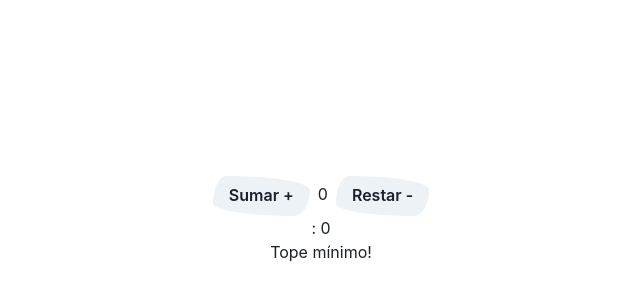
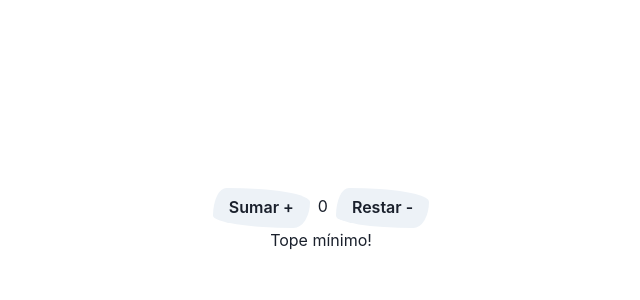
Before and after one commit to JuanIgnacioMarchetto/tareacclase5React, a React (Create React App) app: page / in a window 1280 px wide. Shown: the part 196-496 px from the top of the page, without its empty margins (319-959 px from the left). Built offline with nearby package versions, Linux system fonts and the light colour scheme.

Commit message:
21/11/2023-11:21

```diff
--- a/src/App.js
+++ b/src/App.js
@@ -9,16 +9,7 @@ const theme = extendTheme({
       baseStyle: {
         borderRadius: '14% 86% 17% 83% / 69% 35% 65% 31%',
       },
-      variants: {
-        primary: {
-          backgroundColor: 'primary',
-          color: '#722856',
-        },
-        secondary: {
-          backgroundColor: 'secondary',
-          color: 'rgb(112, 9, 9)',
-        },
-      },
+
     },
   },
 });
--- a/src/components/ContadorResponsive/ContadorResponsive.jsx
+++ b/src/components/ContadorResponsive/ContadorResponsive.jsx
@@ -3,7 +3,6 @@ import { Box, Button, useMediaQuery } from '@chakra-ui/react';
 
 const ContadorResponsive = () => {
     const [contador, setContador] = React.useState(0);
-    const [times, setTimes] = React.useState(0);
     const [isLargerThan768, isLargerThan1024] = useMediaQuery([
         "(min-width: 768px)",
         "(min-width: 1024px)",
@@ -34,7 +33,7 @@ const ContadorResponsive = () => {
             <Button onClick={decrementarContador} disabled={contador <= 0} ml={isLargerThan768 ? 2 : 0}>
                 Restar -
             </Button>
-            <div>: {times}</div>
+            <div></div>
             {mostrarTextoTope && (
                 <p>{contador === 0 ? 'Tope mínimo!' : '¡Tope máximo!'}</p>
             )}
```
